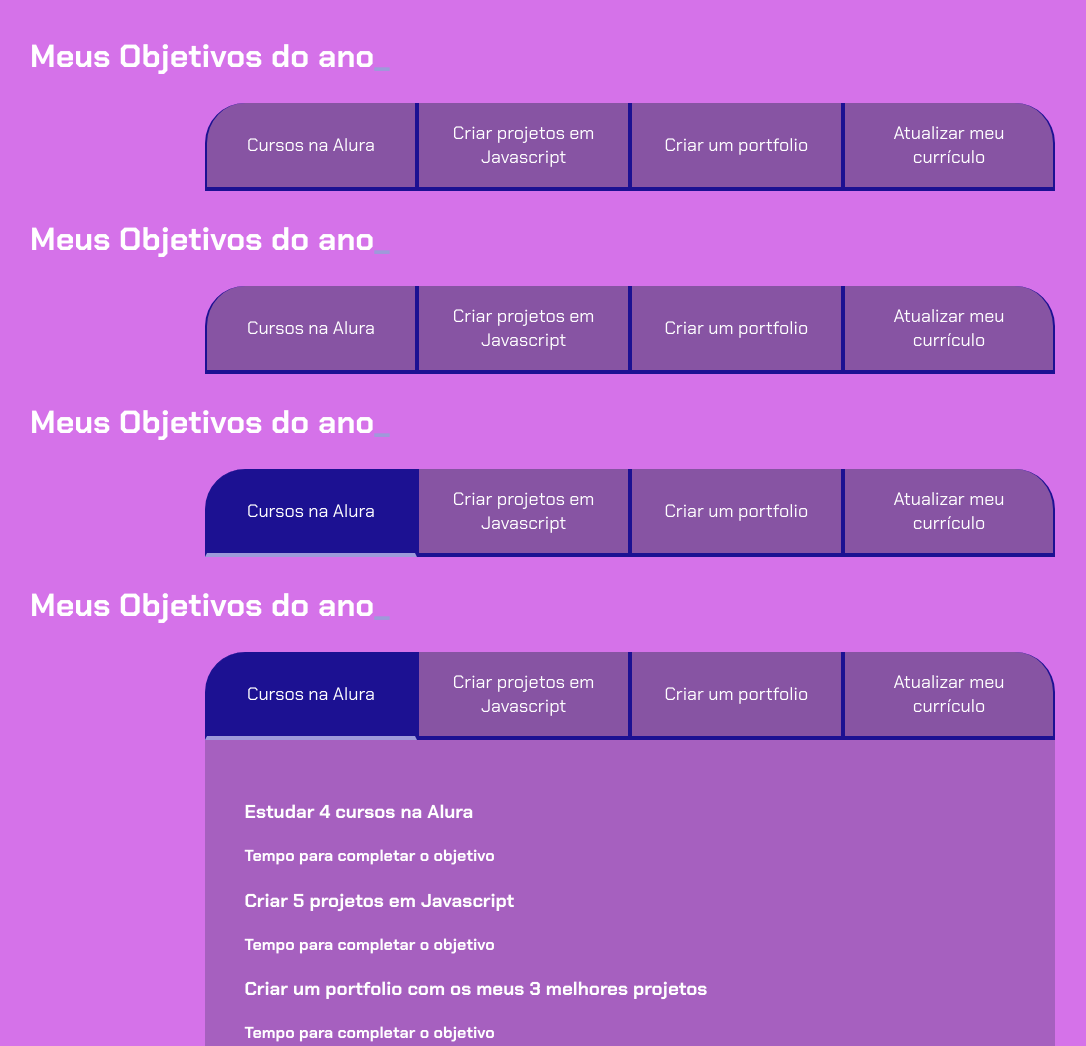
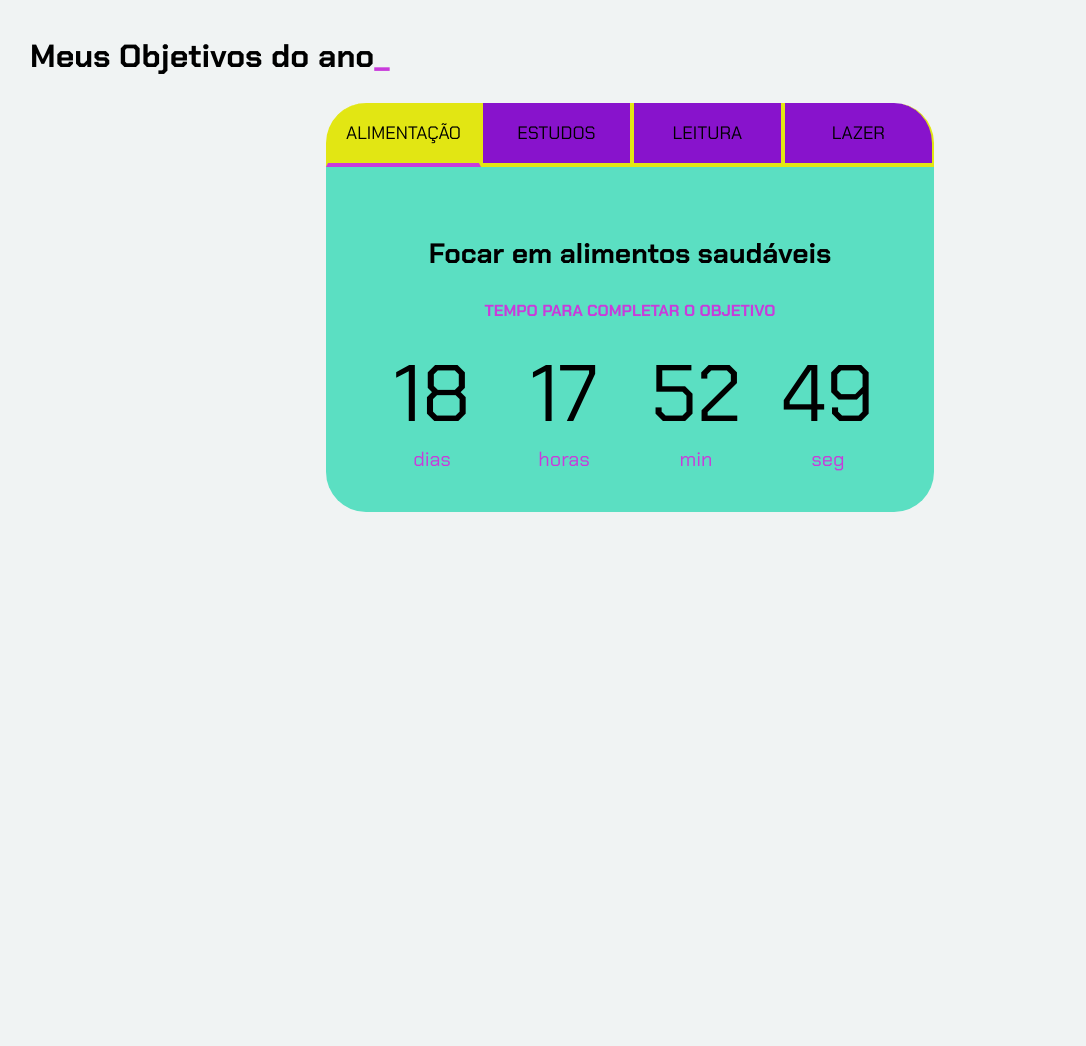
Before and after one commit to carolinecavalheiro/MatematicaII-2024, a plain HTML site: page index.html in a window 1280 px wide. Shown: the top 1046 px of the page, without its empty margins (10-1096 px from the left). After the commit the page ends 800 px from the top, so only its background shows below. Drawn offline with Linux system fonts and the light colour scheme.

Commit message:
Add files via upload

```diff
--- a/index.html
+++ b/index.html
@@ -11,98 +11,106 @@
 <body>
     <section class="conteudo-principal">
         <h2 class="titulo-principal">Meus Objetivos do ano<span>_</span></h2>
-        <div class="botoes">
-            <button class="botao">Cursos na Alura</button>
-            <button class="botao">Criar projetos em Javascript</button>
-            <button class="botao">Criar um portfolio</button>
-            <button class="botao">Atualizar meu currículo</button>
-        </div>
-    </section>
-</body>
-</html>
-<!DOCTYPE html>
-<html lang="pt-br">
-
-<head>
-    <meta charset="UTF-8">
-    <meta name="viewport" content="width=device-width, initial-scale=1.0">
-    <title>Meus objetivos do ano</title>
-    <link rel="stylesheet" href="style.css">
-</head>
-
-<body>
-    <section class="conteudo-principal">
-        <h2 class="titulo-principal">Meus Objetivos do ano<span>_</span></h2>
-        <div class="botoes">
-            <button class="botao">Cursos na Alura</button>
-            <button class="botao">Criar projetos em Javascript</button>
-            <button class="botao">Criar um portfolio</button>
-            <button class="botao">Atualizar meu currículo</button>
-        </div>
-    </section>
-</body>
-</html>
-<!DOCTYPE html>
-<html lang="pt-br">
-
-<head>
-    <meta charset="UTF-8">
-    <meta name="viewport" content="width=device-width, initial-scale=1.0">
-    <title>Meus objetivos do ano</title>
-    <link rel="stylesheet" href="style.css">
-</head>
-
-<body>
-    <section class="conteudo-principal">
-        <h2 class="titulo-principal">Meus Objetivos do ano<span>_</span></h2>
-        <div class="botoes">
-            <button class="botao ativo">Cursos na Alura</button>
-            <button class="botao">Criar projetos em Javascript</button>
-            <button class="botao">Criar um portfolio</button>
-            <button class="botao">Atualizar meu currículo</button>
-        </div>
-    </section>
-    <script src="main.js"></script>
-</body>
-</html>
-<!DOCTYPE html>
-<html lang="pt-br">
-<head>
-    <meta charset="UTF-8">
-    <meta name="viewport" content="width=device-width, initial-scale=1.0">
-    <title>Meus objetivos do ano</title>
-    <link rel="stylesheet" href="style.css">
-</head>
-<body>
-    <section class="conteudo-principal">
-        <h2 class="titulo-principal">Meus Objetivos do ano<span>_</span></h2>
         <div class="conteudo">
             <div class="botoes">
-            <button class="botao ativo">Cursos na Alura</button>
-            <button class="botao">Criar projetos em Javascript</button>
-            <button class="botao">Criar um portfolio</button>
-            <button class="botao">Atualizar meu currículo</button>
+                <button class="botao ativo">ALIMENTAÇÃO</button>
+                <button class="botao">ESTUDOS</button>
+                <button class="botao">LEITURA</button>
+                <button class="botao">LAZER</button>
             </div>
             <div class="abas-textos">
                 <div class="aba-conteudo ativo">
-                <h3 class="aba-conteudo-titulo-principal">Estudar 4 cursos na Alura</h3>
+                    <h3 class="aba-conteudo-titulo-principal">Focar em alimentos saudáveis</h3>
                     <h4 class="aba-conteudo-titulo-secundario">Tempo para completar o objetivo</h4>
+                    <div class="contador">
+                        <div class="contador-digito">
+                            <p class="contador-digito-numero" id="dias0">7</p>
+                            <p class="contador-digito-texto">dias</p>
+                        </div>
+                        <div class="contador-digito">
+                            <p class="contador-digito-numero" id="horas0">7</p>
+                            <p class="contador-digito-texto">horas</p>
+                        </div>
+                        <div class="contador-digito">
+                            <p class="contador-digito-numero" id="min0">7</p>
+                            <p class="contador-digito-texto">min</p>
+                        </div>
+                        <div class="contador-digito">
+                            <p class="contador-digito-numero" id="seg0">7</p>
+                            <p class="contador-digito-texto">seg</p>
+                        </div>
+                    </div>
                 </div>
                 <div class="aba-conteudo">
-                <h3 class="aba-conteudo-titulo-principal">Criar 5 projetos em Javascript</h3>
+                    <h3 class="aba-conteudo-titulo-principal">estudar 3 horas por dia.</h3>
                     <h4 class="aba-conteudo-titulo-secundario">Tempo para completar o objetivo</h4>
+                    <div class="contador">
+                        <div class="contador-digito">
+                            <p class="contador-digito-numero" id="dias1">30</p>
+                            <p class="contador-digito-texto">dias</p>
+                        </div>
+                        <div class="contador-digito">
+                            <p class="contador-digito-numero" id="horas1">720</p>
+                            <p class="contador-digito-texto">horas</p>
+                        </div>
+                        <div class="contador-digito">
+                            <p class="contador-digito-numero" id="min1">43200</p>
+                            <p class="contador-digito-texto">min</p>
+                        </div>
+                        <div class="contador-digito">
+                            <p class="contador-digito-numero" id="seg1">2592000</p>
+                            <p class="contador-digito-texto">seg</p>
+                        </div>
+                    </div>
                 </div>
                 <div class="aba-conteudo">
                     <h3 class="aba-conteudo-titulo-principal">Criar um portfolio com os meus 3 melhores projetos</h3>
                     <h4 class="aba-conteudo-titulo-secundario">Tempo para completar o objetivo</h4>
+                    <div class="contador">
+                        <div class="contador-digito">
+                            <p class="contador-digito-numero" id="dias2">7</p>
+                            <p class="contador-digito-texto">dias</p>
+                        </div>
+                        <div class="contador-digito">
+                            <p class="contador-digito-numero" id="horas2">7</p>
+                            <p class="contador-digito-texto">horas</p>
+                        </div>
+                        <div class="contador-digito">
+                            <p class="contador-digito-numero" id="min2">7</p>
+                            <p class="contador-digito-texto">min</p>
+                        </div>
+                        <div class="contador-digito">
+                            <p class="contador-digito-numero" id="seg2">7</p>
+                            <p class="contador-digito-texto">seg</p>
+                        </div>
+                    </div>
                 </div>
                 <div class="aba-conteudo">
                     <h3 class="aba-conteudo-titulo-principal">Atualizar meu curriculo com os certificados da Alura</h3>
                     <h4 class="aba-conteudo-titulo-secundario">Tempo para completar o objetivo</h4>
+                    <div class="contador">
+                        <div class="contador-digito">
+                            <p class="contador-digito-numero" id="dias3">7</p>
+                            <p class="contador-digito-texto">dias</p>
+                        </div>
+                        <div class="contador-digito">
+                            <p class="contador-digito-numero" id="horas3">7</p>
+                            <p class="contador-digito-texto">horas</p>
+                        </div>
+                        <div class="contador-digito">
+                            <p class="contador-digito-numero" id="min3">7</p>
+                            <p class="contador-digito-texto">min</p>
+                        </div>
+                        <div class="contador-digito">
+                            <p class="contador-digito-numero" id="seg3">7</p>
+                            <p class="contador-digito-texto">seg</p>
+                        </div>
+                    </div>
                 </div>
             </div>
         </div>
     </section>
     <script src="main.js"></script>
 </body>
+
 </html>
--- a/main.js
+++ b/main.js
@@ -1,24 +1,60 @@
 const botoes = document.querySelectorAll(".botao");
+const textos = document.querySelectorAll(".aba-conteudo");
 
-for(let i=0;i <botoes.length;i++){
-    botoes[i].onclick = function(){
+for (let i = 0; i < botoes.length; i++) {
+    botoes[i].onclick = function () {
 
-        for(let j=0;j<botoes.length;j++){
+        for (let j = 0; j < botoes.length; j++) {
             botoes[j].classList.remove("ativo");
+            textos[j].classList.remove("ativo");
         }
 
         botoes[i].classList.add("ativo");
+        textos[i].classList.add("ativo");
     }
 }
-const botoes = document.querySelectorAll(".botao");
 
-for(let i=0;i <botoes.length;i++){
-    botoes[i].onclick = function(){
+const contadores = document.querySelectorAll(".contador");
+const tempoObjetivo1 = new Date("2024-10-01T17:56:50");
+const tempoObjetivo2 = new Date("2024-10-01T17:55:50");
+const tempoObjetivo3 = new Date("2023-12-30T00:00:00");
+const tempoObjetivo4 = new Date("2024-02-01T00:00:00");
 
-        for(let j=0;j<botoes.length;j++){
-            botoes[j].classList.remove("ativo");
-        }
+const tempos = [tempoObjetivo1,tempoObjetivo2,tempoObjetivo3,tempoObjetivo4];
 
-        botoes[i].classList.add("ativo");
+
+function calculaTempo(tempoObjetivo) {
+    let tempoAtual = new Date();
+    let tempoFinal = tempoObjetivo - tempoAtual;
+    let segundos = Math.floor(tempoFinal / 1000);
+    let minutos = Math.floor(segundos / 60);
+    let horas = Math.floor(minutos / 60);
+    let dias = Math.floor(horas / 24);
+
+    segundos %= 60;
+    minutos %= 60;
+    horas %= 24;
+    if (tempoFinal > 0){
+        return [dias,horas,minutos,segundos];
+    } else {
+        return [0,0,0,0];
     }
 }
+
+function atualizaCronometro(){
+    document.getElementById("dias0").textContent = calculaTempo(tempos[0])[0];
+    document.getElementById("horas0").textContent = calculaTempo(tempos[0])[1];
+    document.getElementById("min0").textContent = calculaTempo(tempos[0])[2];
+    document.getElementById("seg0").textContent = calculaTempo(tempos[0])[3];
+
+    for (let i=0; i<contadores.length;i++){
+       // contadores[i].textContent = calculaTempo(tempos[i]);
+    }
+}
+
+function comecaCronometro(){
+    atualizaCronometro();
+    setInterval(atualizaCronometro,1000);
+}
+
+comecaCronometro();
--- a/style.css
+++ b/style.css
@@ -1,12 +1,12 @@
 @import url('https://fonts.googleapis.com/css2?family=Chakra+Petch:wght@400;700&display=swap');
 
 :root {
-    --cor-de-fundo: #d572e9;
-    --verde: #9e9ada;
-    --branco: #FFFFFF;
-    --botao-ativo: #1c1192;
-    --botao-inativo: rgba(58, 55, 94, 0.5);
-    --texto-fundo: rgba(58, 55, 94, 0.3);
+    --cor-de-fundo: #f0f3f3;
+    --verde: #c93bdb;
+    --branco: #000000;
+    --botao-ativo: #e2e613;
+    --botao-inativo: rgb(136, 19, 204);
+    --texto-fundo: rgb(91, 223, 194);
 }
 
 body {
@@ -75,6 +75,19 @@ body {
     display:block;
 }
 
+.aba-conteudo{
+    display: none;
+}
+
+.aba-conteudo-titulo-principal{
+    font-size: 28px;
+    text-align: center;
+}
+.aba-conteudo-titulo-secundario{
+    text-align: center;
+    color: var(--verde);
+    text-transform: uppercase;
+}
 
 .contador{
     display:flex;
```
Also changed, not shown: 1 other file. Lines whose indentation alone changed are shown as unchanged.
